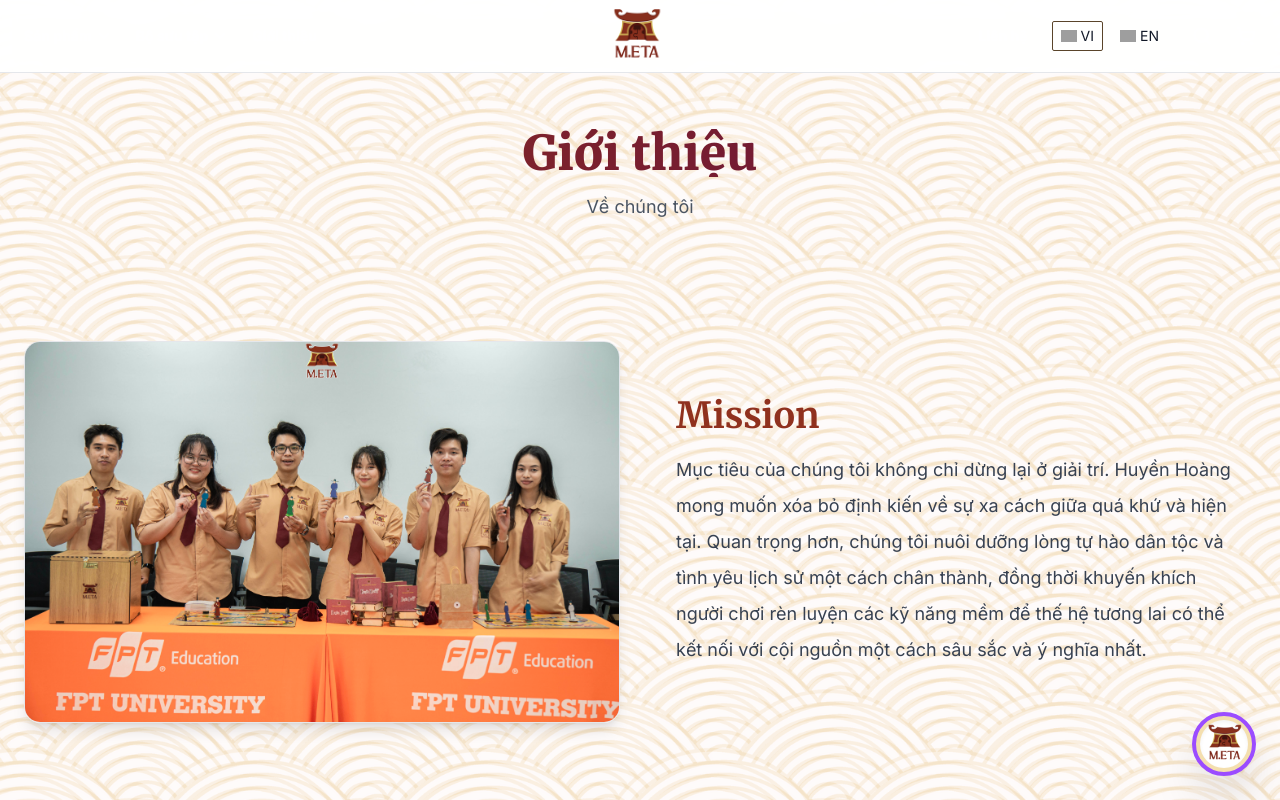
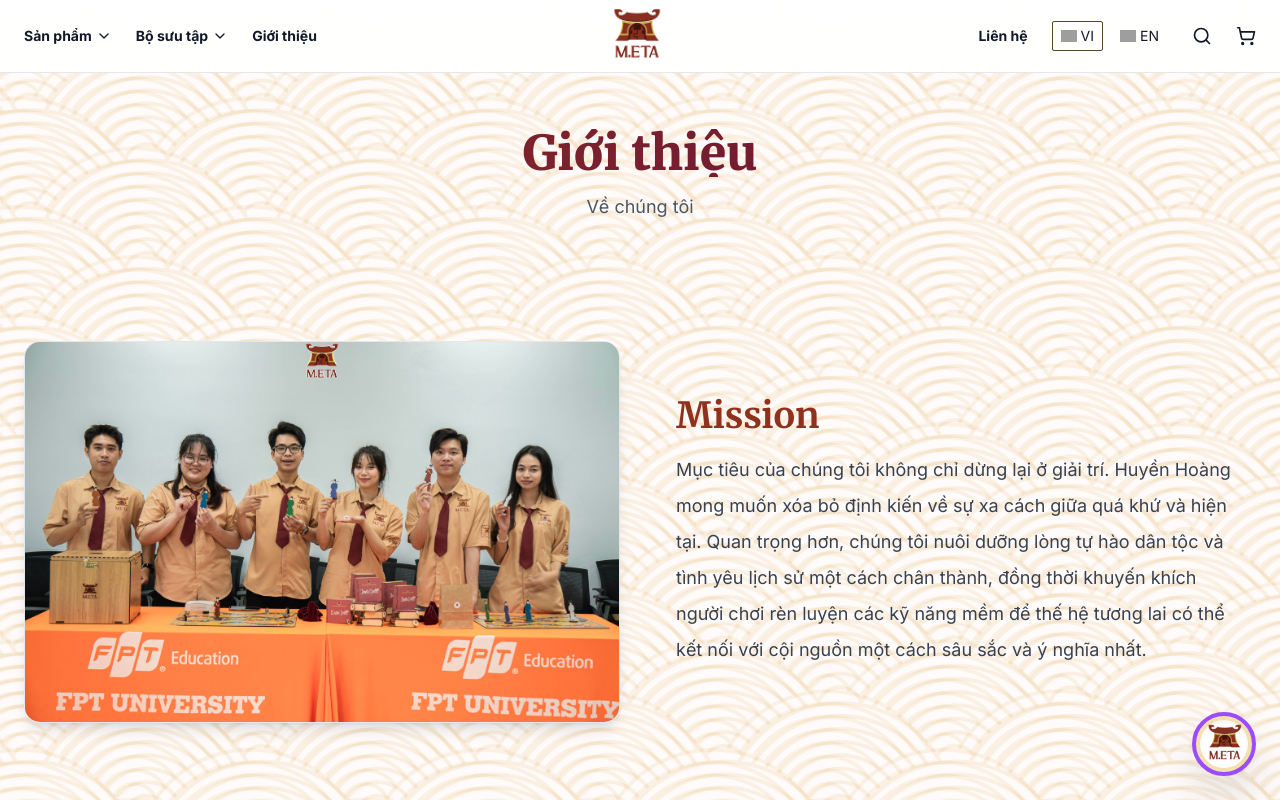
Before and after one commit to VanTuDev/Meta-BoardGames, a React (Vite) app: page /about in a window 1280 px wide. Shown: the top 800 px of the page. Built offline with nearby package versions, Linux system fonts and the light colour scheme; grey boxes are pictures that could not be loaded.

Commit message:
sửa cái header mât chữ

```diff
--- a/src/components/Header.jsx
+++ b/src/components/Header.jsx
@@ -50,17 +50,17 @@ const Header = () => {
             <nav className="hidden md:flex items-center space-x-6 font-sans text-sm">
                <button
                   onClick={() => handleScrollToSection("products")}
-                  className="flex items-center hover:text-gray-500 font-bold cursor-pointer text-white"
+                  className="flex items-center hover:text-gray-500 font-bold cursor-pointer text-gray-900"
                >
                   {t("components.Header.nav.products")} <ChevronDown className="w-4 h-4 ml-1" />
                </button>
                <button
                   onClick={() => handleScrollToSection("collections")}
-                  className="flex items-center hover:text-gray-500 font-bold cursor-pointer text-white"
+                  className="flex items-center hover:text-gray-500 font-bold cursor-pointer text-gray-900"
                >
                   {t("components.Header.nav.collections")} <ChevronDown className="w-4 h-4 ml-1" />
                </button>
-               <Link to="/about" className="hover:text-gray-500 font-bold text-white">{t("components.Header.nav.about")}</Link>
+               <Link to="/about" className="hover:text-gray-500 font-bold text-gray-900">{t("components.Header.nav.about")}</Link>
             </nav>
 
             {/* Logo center */}
@@ -83,7 +83,7 @@ const Header = () => {
                >
                   <Menu className="w-6 h-6" />
                </button>
-               <a href="#" className="hidden md:block hover:text-gray-500 font-bold text-white">{t("components.Header.nav.contact")}</a>
+               <a href="#" className="hidden md:block hover:text-gray-500 font-bold text-gray-900">{t("components.Header.nav.contact")}</a>
                {/* Locale Switcher */}
                <div className="flex items-center gap-2">
                   <button
@@ -103,8 +103,8 @@ const Header = () => {
                      <span className="hidden md:inline">EN</span>
                   </button>
                </div>
-               <Search className="w-5 h-5 cursor-pointer hover:text-gray-500 text-white" />
-               <ShoppingCart className="w-5 h-5 cursor-pointer hover:text-gray-500 text-white" />
+               <Search className="w-5 h-5 cursor-pointer hover:text-gray-500 text-gray-900" />
+               <ShoppingCart className="w-5 h-5 cursor-pointer hover:text-gray-500 text-gray-900" />
             </div>
          </div>
 
```
